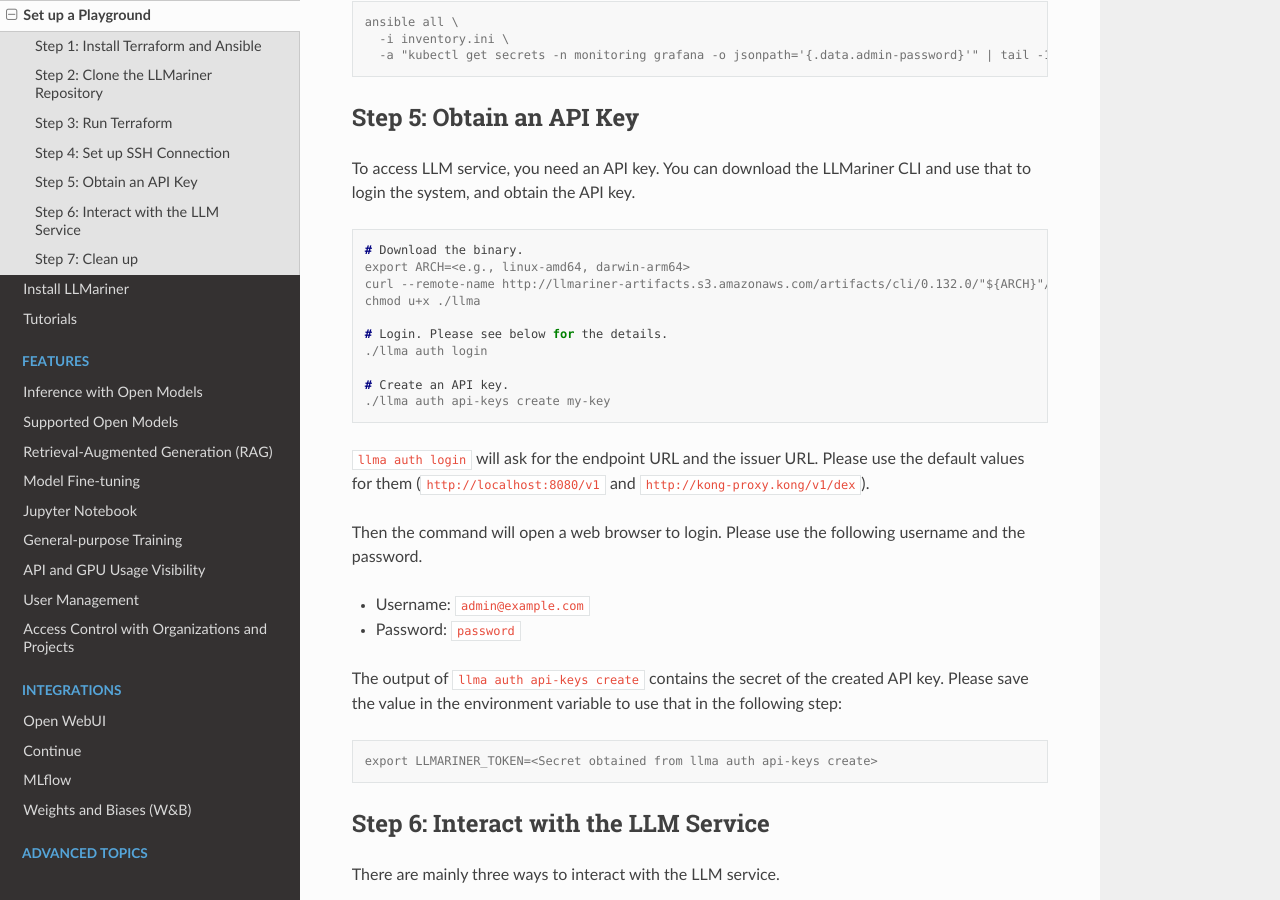
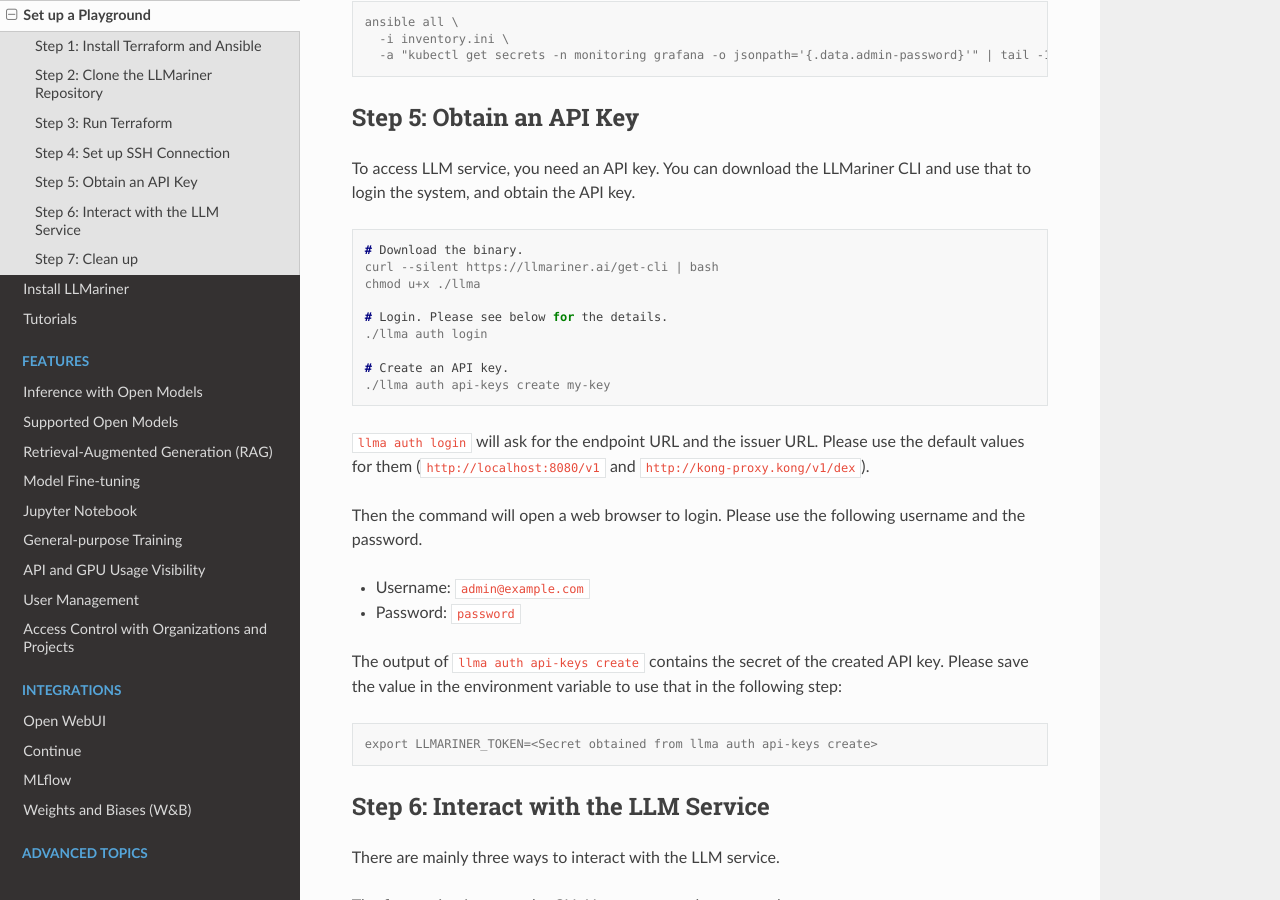
Before and after one commit to llm-operator/docs, a Sphinx documentation site: the page built from docs/source/playground.rst, in a window 1280 px wide and 900 px high, scrolled down 2032 px. Built offline with Sphinx 7.4.7 and the Read the Docs theme 2.0.0, drawn with Linux system fonts in a browser that asks for light colours.

Commit message:
Update the CLI download instruction (#137)

```diff
--- a/docs/source/install.rst
+++ b/docs/source/install.rst
@@ -19,8 +19,7 @@ or directly hitting the endpoint. To download the CLI, run:
 
 .. code-block:: console
 
-   export ARCH=<e.g., linux-amd64, darwin-arm64>
-   curl --remote-name http://llmariner-artifacts.s3.amazonaws.com/artifacts/cli/0.132.0/"${ARCH}"/llma
+   curl --silent https://llmariner.ai/get-cli | bash
    chmod u+x ./llma
 
 
--- a/docs/source/playground.rst
+++ b/docs/source/playground.rst
@@ -107,8 +107,7 @@ and obtain the API key.
 .. code-block:: console
 
    # Download the binary.
-   export ARCH=<e.g., linux-amd64, darwin-arm64>
-   curl --remote-name http://llmariner-artifacts.s3.amazonaws.com/artifacts/cli/0.132.0/"${ARCH}"/llma
+   curl --silent https://llmariner.ai/get-cli | bash
    chmod u+x ./llma
 
    # Login. Please see below for the details.
```
